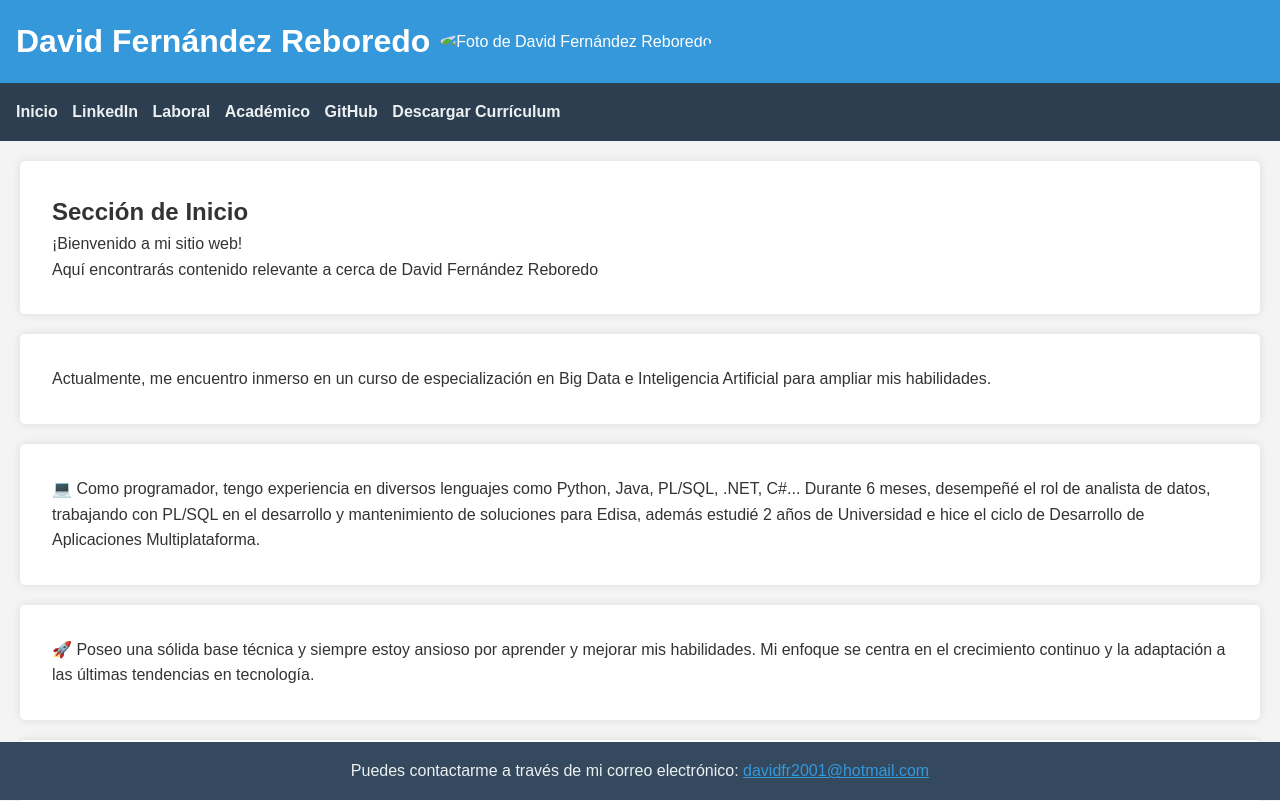
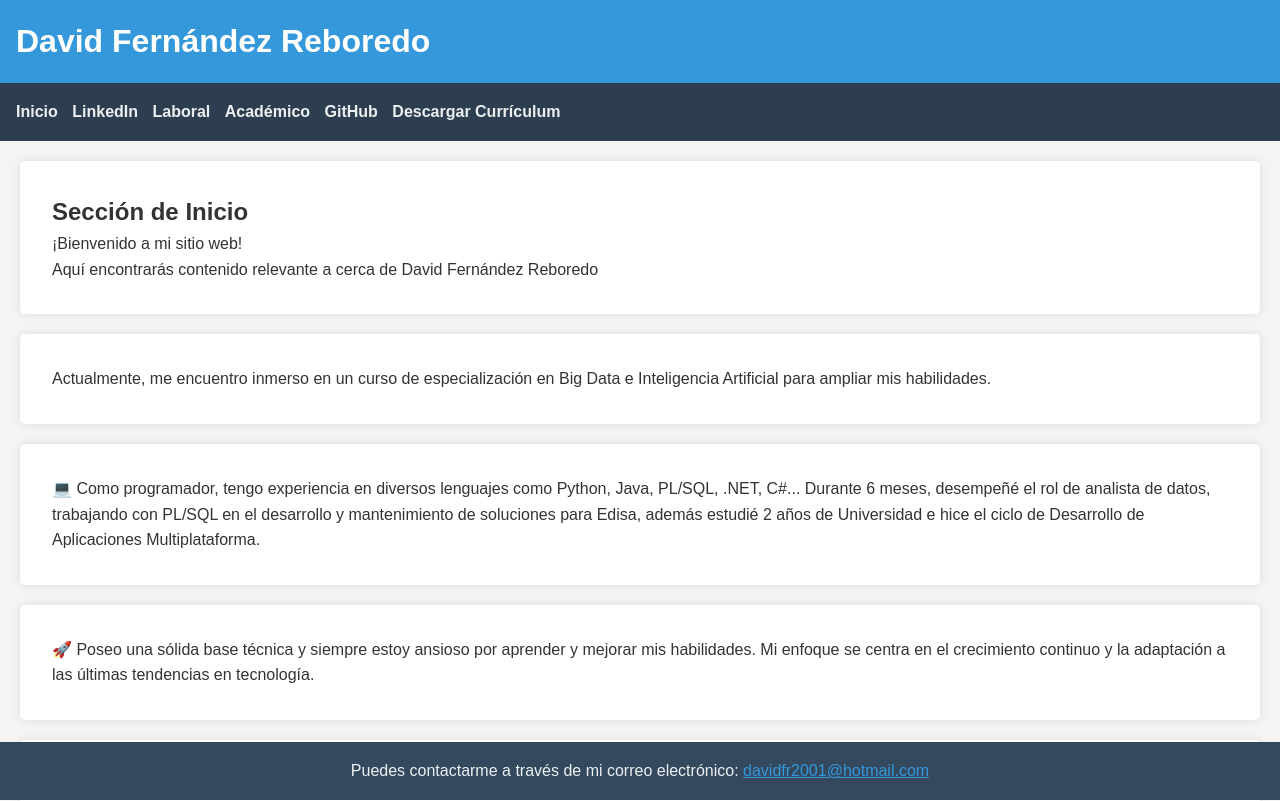
Before and after one commit to daferre01/daferre.github.io, a plain HTML site: page index.html in a window 1280 px wide. Shown: the top 801 px of the page. Drawn offline with Linux system fonts and the light colour scheme.

Commit message:
Update index.html

```diff
--- a/index.html
+++ b/index.html
@@ -9,9 +9,6 @@
 <body>
     <header class="header-container">
         <h1>David Fernández Reboredo</h1>
-        <div class="profile-header">
-            <img src="img/Captura de pantalla 2023-12-27 171010.png" alt="Foto de David Fernández Reboredo" width="100">
-        </div>
     </header>
     <nav>
         <ul>
```
